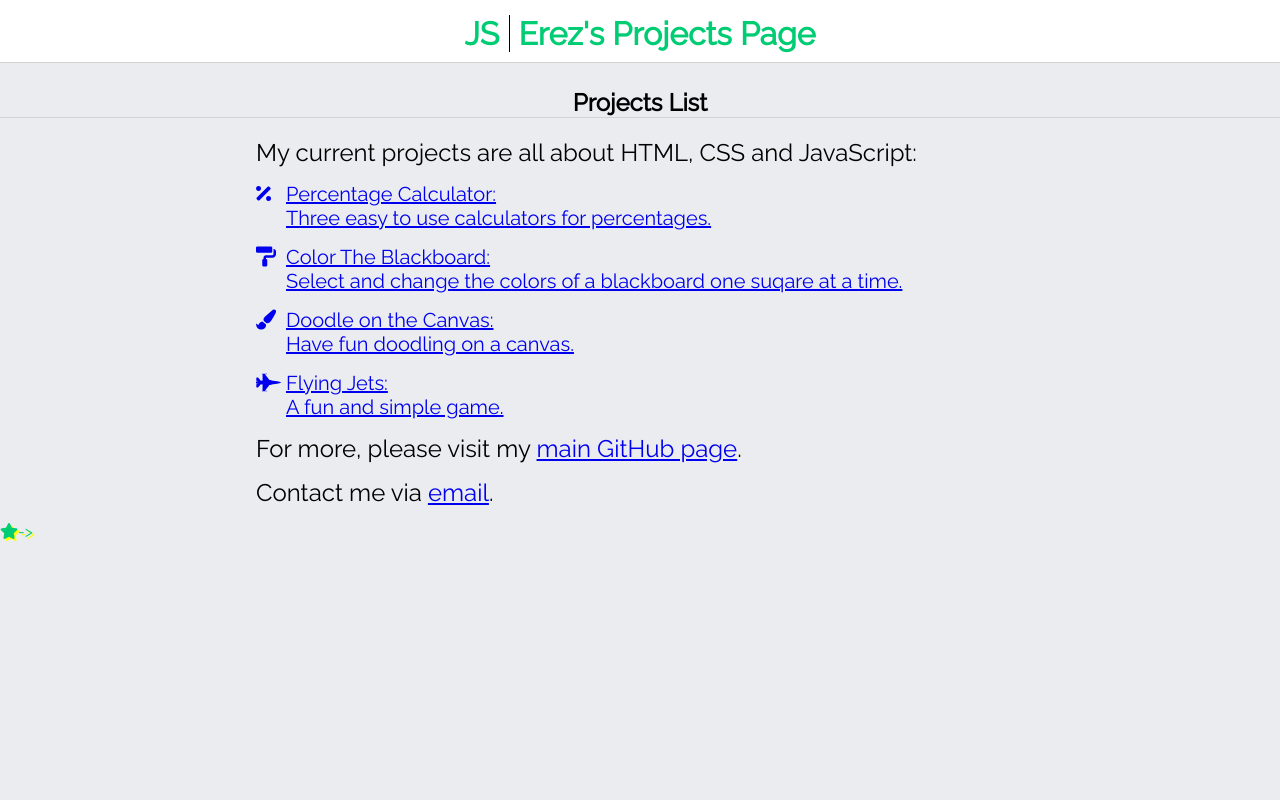
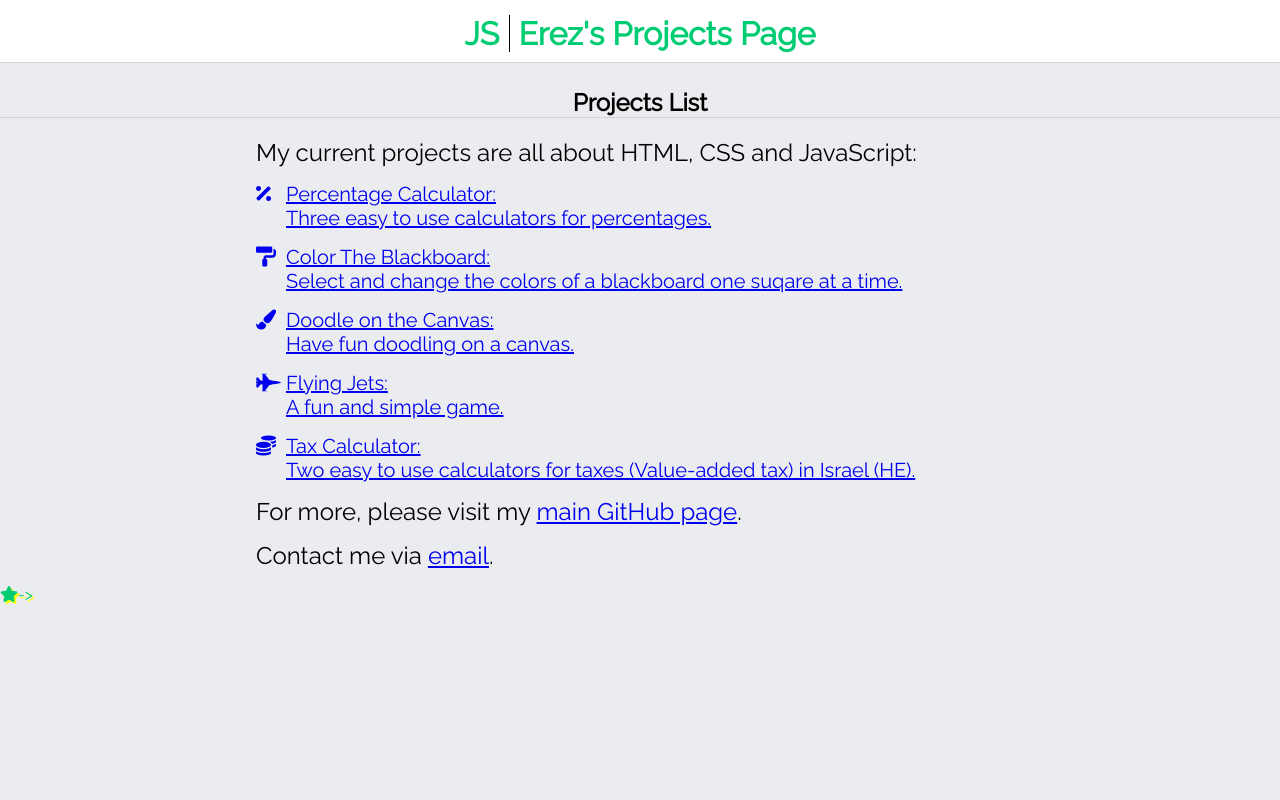
Before and after one commit to erez-code/erez-code.github.io, a plain HTML site: page index.html in a window 1280 px wide. Shown: the top 800 px of the page. Drawn offline with nearby package versions, Linux system fonts and the light colour scheme.

Commit message:
Update index.html

```diff
--- a/index.html
+++ b/index.html
@@ -16,6 +16,7 @@
 	<div class="listline"><a href="https://erez-code.github.io/Color-The-Blackboard/"><i id= "smalllogo" class="fas fa-paint-roller"></i>Color The Blackboard: <div>Select and change the colors of a blackboard one suqare at a time.</div></a></div>
 	<div class="listline"><a href="https://erez-code.github.io/full-canvas-project/"><i id= "smalllogo" class="fas fa-paint-brush"></i>Doodle on the Canvas: <div>Have fun doodling on a canvas.</div></a></div>
 	<div class="listline"><a href="https://erez-code.github.io/Flying-Jets-Game/"><i id= "smalllogo" class="fas fa-fighter-jet"></i>Flying Jets: <div>A fun and simple game.</div></a></div>
+	<div class="listline"><a href="https://erez-code.github.io/Vat_calc_Hebrew/"><i id= "smalllogo" class="fas fa-coins"></i>Tax Calculator: <div>Two easy to use calculators for taxes (Value-added tax) in Israel (HE).</div></a></div>
 
 <p>For more, please visit my <a href="https://github.com/erez-code">main GitHub page</a>.</p>
 <p>Contact me via <a href="mailto:erezcodes@gmail.com">email</a>.</p>
```
